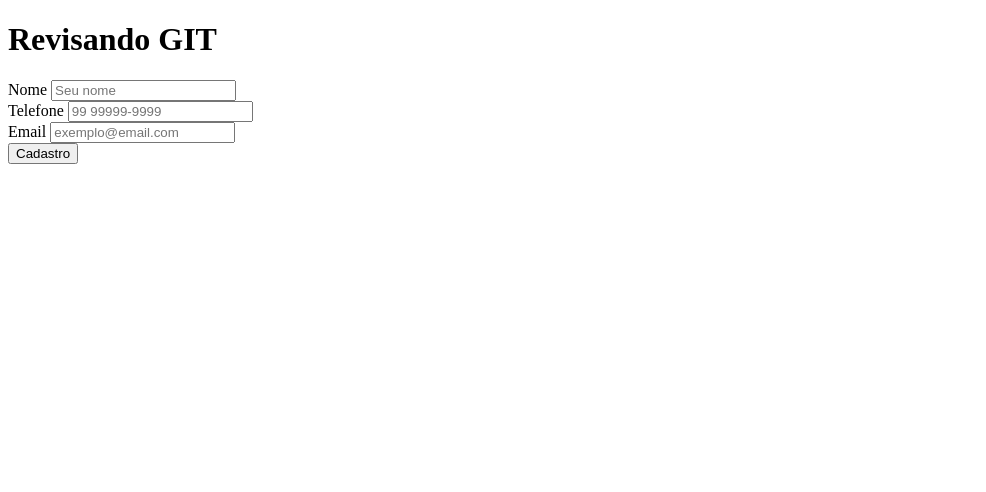
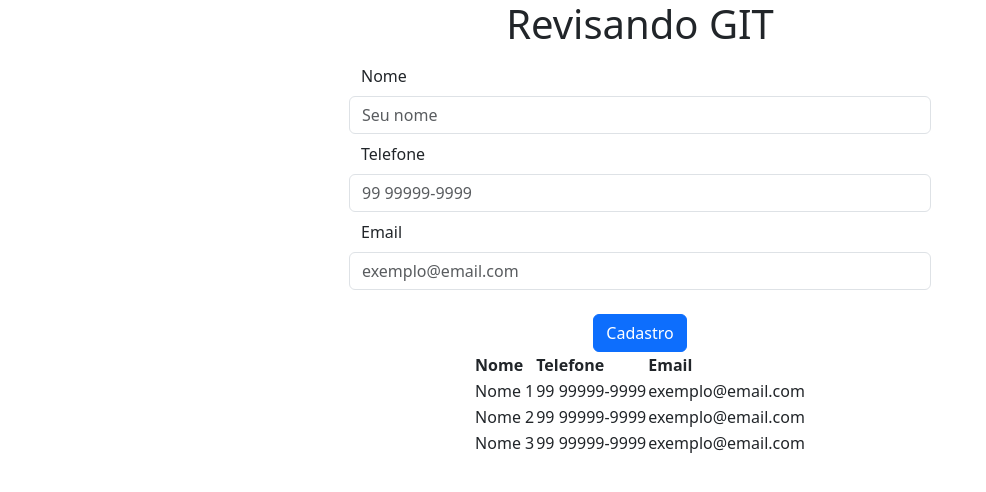
Before and after one commit to gildembergleite/aula-12, a plain HTML site: page index.html in a window 1280 px wide. Shown: the whole page, without its empty margins (0-986 px from the left). Drawn offline with nearby package versions, Linux system fonts and the light colour scheme.

Commit message:
style: add bootstrap class in form

```diff
--- a/index.html
+++ b/index.html
@@ -4,32 +4,66 @@
 <head>
   <meta charset="UTF-8">
   <meta name="viewport" content="width=device-width, initial-scale=1.0">
+  <link href="https://cdn.jsdelivr.net/npm/bootstrap@5.3.3/dist/css/bootstrap.min.css" rel="stylesheet"
+    integrity="sha384-QWTKZyjpPEjISv5WaRU9OFeRpok6YctnYmDr5pNlyT2bRjXh0JMhjY6hW+ALEwIH" crossorigin="anonymous">
   <title>Aula 12</title>
 </head>
 
 <body>
-  <div>
+  <div class="container d-flex flex-column align-items-center">
     <h1>Revisando GIT</h1>
 
-    <form action="">
-      <div>
-        <label for="name">Nome</label>
-        <input type="text" name="name" id="name" placeholder="Seu nome">
+    <form action="" class="w-50">
+      <div class="row">
+        <label for="name" class="form-label mt-2">Nome</label>
+        <input type="text" name="name" id="name" placeholder="Seu nome" class="form-control">
       </div>
 
-      <div>
-        <label for="phone">Telefone</label>
-        <input type="tel" name="phone" id="phone" placeholder="99 99999-9999">
+      <div class="row">
+        <label for="phone" class="form-label mt-2">Telefone</label>
+        <input type="tel" name="phone" id="phone" placeholder="99 99999-9999" class="form-control">
       </div>
 
-      <div>
-        <label for="email">Email</label>
-        <input type="email" name="email" id="email" placeholder="exemplo@email.com">
+      <div class="row">
+        <label for="email" class="form-label mt-2">Email</label>
+        <input type="email" name="email" id="email" placeholder="exemplo@email.com" class="form-control">
       </div>
 
-      <button>Cadastro</button>
+      <div class="d-flex justify-content-center mt-4">
+        <button class="btn btn-primary">Cadastro</button>
+      </div>
     </form>
+
+    <table>
+      <thead>
+        <tr>
+          <th>Nome</th>
+          <th>Telefone</th>
+          <th>Email</th>
+        </tr>
+      </thead>
+      <tbody>
+        <tr>
+          <td>Nome 1</td>
+          <td>99 99999-9999</td>
+          <td>exemplo@email.com</td>
+        </tr>
+        <tr>
+          <td>Nome 2</td>
+          <td>99 99999-9999</td>
+          <td>exemplo@email.com</td>
+        </tr>
+        <tr>
+          <td>Nome 3</td>
+          <td>99 99999-9999</td>
+          <td>exemplo@email.com</td>
+        </tr>
+      </tbody>
+    </table>
   </div>
+  <script src="https://cdn.jsdelivr.net/npm/bootstrap@5.3.3/dist/js/bootstrap.bundle.min.js"
+    integrity="sha384-YvpcrYf0tY3lHB60NNkmXc5s9fDVZLESaAA55NDzOxhy9GkcIdslK1eN7N6jIeHz"
+    crossorigin="anonymous"></script>
 </body>
 
 </html>
```
